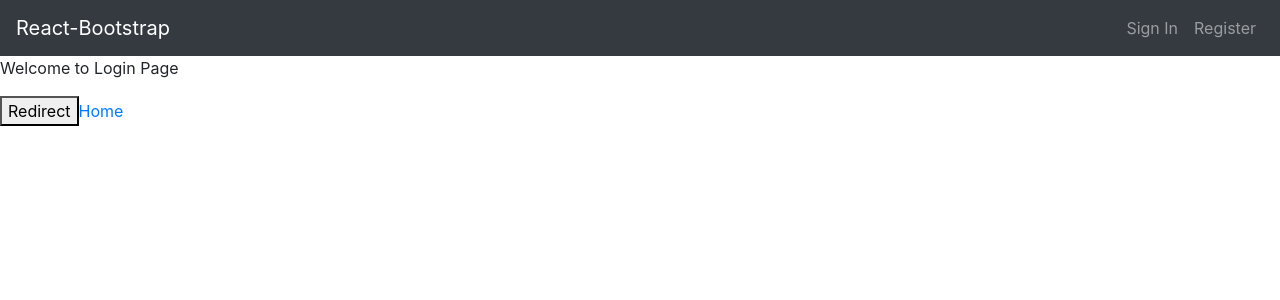
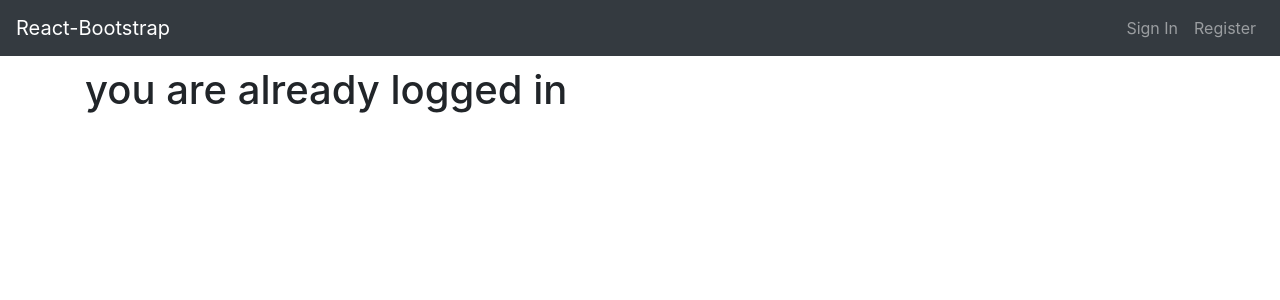
Before and after one commit to Harshasripraneeth/Gallery, a React (Create React App) app in the folder react/: page /login in a window 1280 px wide. Shown: the top 300 px of the page. Built offline with nearby package versions, Linux system fonts and the light colour scheme.

Commit message:
Login component handles login of a user

```diff
--- a/react/src/components/Login.js
+++ b/react/src/components/Login.js
@@ -1,19 +1,67 @@
-import React from 'react'
-import {Redirect,Link} from 'react-router-dom'
+import React,{useState,useEffect} from 'react'
+import {Redirect} from 'react-router-dom'
+import {Form,Button} from 'react-bootstrap'
+import axios from 'axios'
 
 function Login({onSuccess,history}){
+    const [details,setDetails] =useState({
+        username:"",
+        password:""
+    })
+    const [data,setData] = useState(null)
 
-    function verify(){
-        console.log("clicked");
-        onSuccess("praneeth") ;
-        history.push("/")
+    useEffect(() => {
+        console.log("useEffect")
+        if(data){
+            if(data.status === 'success'){
+                onSuccess(data.username)
+                history.push("/")
+            }
+        }
+    }, [data])
+
+
+    function handleChange(event){
+
+        setDetails({
+            ...details,
+            [event.target.name] : event.target.value
+        })
 
     }
-    return <div>
-            <p> Welcome to Login Page</p>
-            <button onClick = {verify}>Redirect</button>
-            <Link to ="/">Home</Link>
-        </div>
+
+    function verify(event){
+        event.preventDefault();
+        axios.post(`http://localhost:8005/login`,details)
+        .then(response => setData(response.data))
+    }
+
+
+
+    return <div className ="container">
+
+        {localStorage.getItem("username") === ""? <Form onSubmit={verify}>
+            <Form.Group controlId="formBasicUserName">
+            <Form.Label>UserName</Form.Label>
+            <Form.Control name ="username" type="text" value ={details.username} placeholder="Enter Username" onChange={handleChange} />
+            </Form.Group>
+
+            <Form.Group controlId="formBasicPassword">
+            <Form.Label>Password</Form.Label>
+            <Form.Control name ="password" type="password" value ={details.password} placeholder="Password" onChange={handleChange}/>
+            </Form.Group>
+
+            <Button variant="primary" type="submit">
+            Submit
+            </Button>
+        </Form>
+        :
+        <h1> you are already logged in</h1>
+
+        }
+
+
+     </div>
 }
 
 export default Login
```
